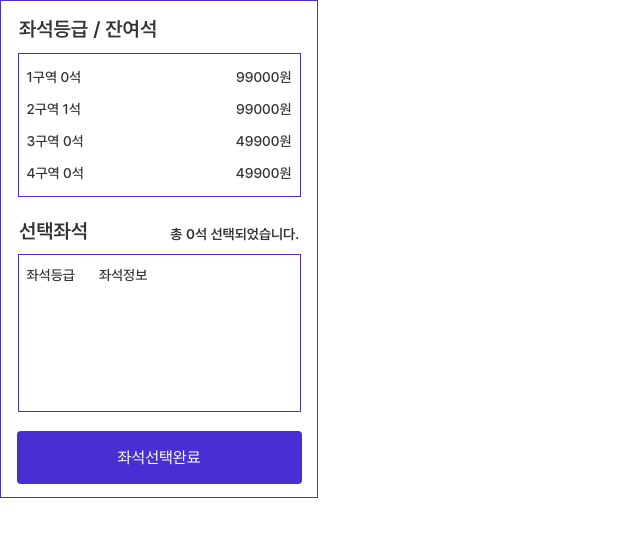
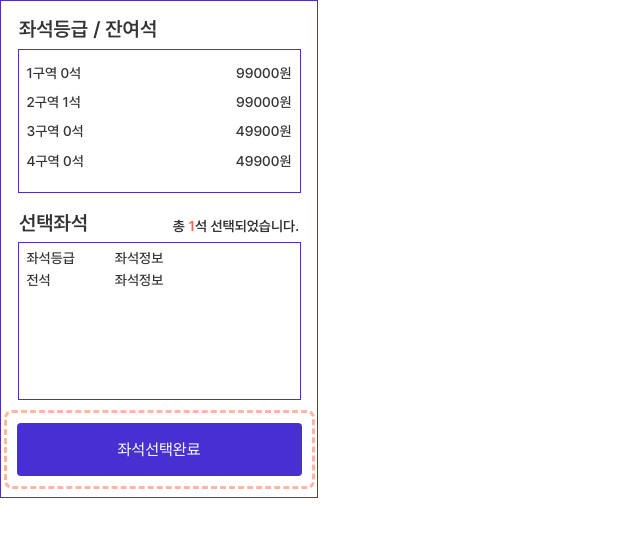
Before and after one commit to Easy-Ti-cket/easy-ticket, a React (Vite) app: page / in a window 1280 px wide. Shown: the top 536 px of the page, without its empty margins (0-640 px from the left). Built offline with nearby package versions, Linux system fonts and the light colour scheme.

Commit message:
Feat: 좌석선택여부 Atom에 따라 렌더링 되는 문구와 애니메이션 달라지게 구현

```diff
--- a/src/components/SeatInfo.jsx
+++ b/src/components/SeatInfo.jsx
@@ -1,5 +1,8 @@
 import styled from "styled-components";
 import Button from "./button/Button";
+import AnimationArea from "./Animation";
+import { useAtomValue } from "jotai";
+import { isSeatSelectedAtom } from "../store/atom";
 const SeatInfoContainer = styled.div`
   display: flex;
   flex-direction: column;
@@ -44,28 +47,37 @@ const SelectedSeatsHeader = styled.span`
   font-size: 14px;
   align-items: end;
 `;
-const SelectedSeatsInfo = styled.div``;
+const SelectedSeatsInfo = styled.div`
+  display: grid;
+  grid-template-columns: 1fr 2fr;
+`;
 const SeatsList = styled.div`
   padding: 8px 0;
 `;
 const SeatGrade = styled.span`
   font-family: "pretendardM";
   font-size: 14px;
-  margin-right: 24px;
+  margin: 0 24px 8px 0;
 `;
 const SeatPrice = styled.span`
   font-family: "pretendardM";
   font-size: 14px;
 `;
-
+const ButtonAnimationArea = styled(AnimationArea)`
+  padding: 5px;
+`;
 const SeatInfo = () => {
+  const isSeatSelected = useAtomValue(isSeatSelectedAtom);
   const seats = [
     { grade: "1구역 0석", price: 99000 },
     { grade: "2구역 1석", price: 99000 },
     { grade: "3구역 0석", price: 49900 },
     { grade: "4구역 0석", price: 49900 }
   ];
-
+  let isFocus = false;
+  if (isSeatSelected) {
+    isFocus = true;
+  }
   return (
     <SeatInfoContainer>
       <Header>좌석등급 / 잔여석</Header>
@@ -79,16 +91,29 @@ const SeatInfo = () => {
       </SeatTableContainer>
       <Header>
         선택좌석
-        <SelectedSeatsHeader>총 0석 선택되었습니다.</SelectedSeatsHeader>
+        <SelectedSeatsHeader>
+          총{" "}
+          <span style={{ color: "var(--point-color)" }}>
+            {isSeatSelected ? "1" : "0"}
+          </span>
+          석 선택되었습니다.
+        </SelectedSeatsHeader>
       </Header>
       <SelectedSeats>
         <SelectedSeatsInfo>
           <SeatGrade>좌석등급</SeatGrade>
           <SeatPrice>좌석정보</SeatPrice>
-          <SeatsList></SeatsList>
+          {isSeatSelected && (
+            <>
+              <SeatGrade>전석</SeatGrade>
+              <SeatPrice>좌석정보</SeatPrice>
+            </>
+          )}
         </SelectedSeatsInfo>
       </SelectedSeats>
-      <Button text={"좌석선택완료"} type={"select-seat"}></Button>
+      <ButtonAnimationArea $focus={isFocus}>
+        <Button text={"좌석선택완료"} type={"select-seat"}></Button>
+      </ButtonAnimationArea>
     </SeatInfoContainer>
   );
 };
--- a/src/store/atom.js
+++ b/src/store/atom.js
@@ -19,3 +19,6 @@ export const levelAtom = atom("low");
 
 //단계 별 상태 (0,1,2,3,4,5)
 export const progressAtom = atom(0);
+
+//좌석 선택 여부 상태
+export const isSeatSelectedAtom = atom(true);
```
